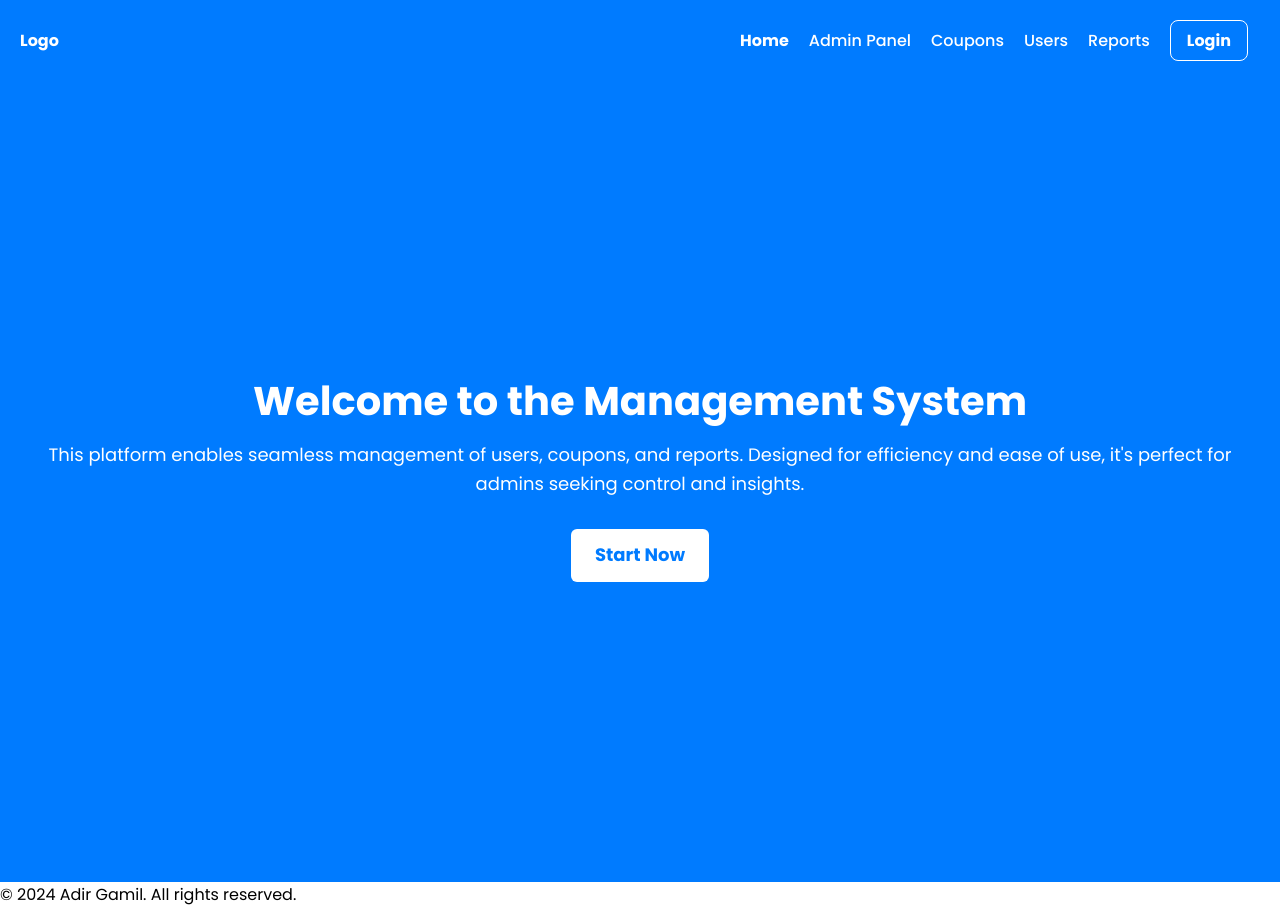
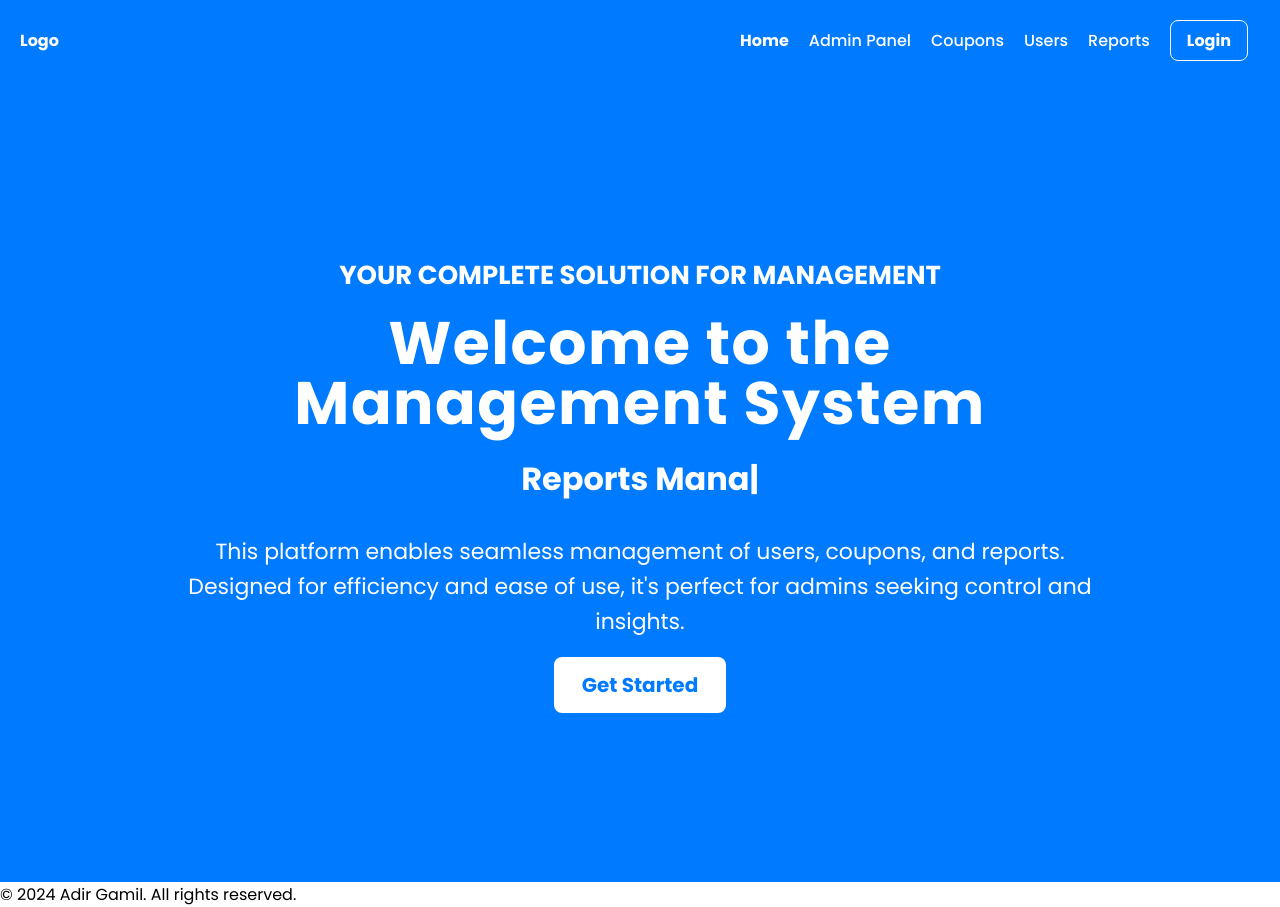
Before and after one commit to AdirGamil/ManagementSystem, a React (Vite) app: page / in a window 1280 px wide. Built offline with nearby package versions, Linux system fonts and the light colour scheme.

Commit message:
Install react-typed & styling responsive home section

```diff
--- a/package.json
+++ b/package.json
@@ -21,6 +21,7 @@
     "react-icons": "^5.3.0",
     "react-router": "^6.26.0",
     "react-router-dom": "^6.26.0",
+    "react-typed": "^2.0.12",
     "sass": "^1.77.8"
   },
   "devDependencies": {
--- a/src/assets/styles/cmps/Navbar.scss
+++ b/src/assets/styles/cmps/Navbar.scss
@@ -62,9 +62,12 @@
       display: flex;
       flex-direction: row;
       color: $clr-white;
-
       position: static;
       gap: rem(20px);
+
+      :hover {
+        font-weight: bold;
+      }
 
       .navbar-login {
         margin-top: 0;
--- a/src/assets/styles/pages/Home.scss
+++ b/src/assets/styles/pages/Home.scss
@@ -1,46 +1,125 @@
-.home{
-
-
+.home {
+    background-color: $clr-primary;
   .section.overview {
       display: flex;
     flex-direction: column;
     align-items: center;
     justify-content: center;
-  padding: rem(90px) rem(20px);
-  background-color: $clr-primary;
+    padding: rem(40px) rem(20px);
     color: $clr-white;
     text-align: center;
     min-height: 100vh;
 
     h1 {
-    font-size: rem(40px);
+      font-size: rem(32px);
       margin-bottom: rem(20px);
+      letter-spacing: rem(1.5px);
+      font-weight: bold;
+    }
+
+    .sub-heading {
+      font-size: rem(18px);
+      margin-bottom: rem(25px);
+      text-transform: uppercase;
+    }
+
+    span {
+      font-size: rem(20px);
       font-weight: bold;
     }
 
     p {
-    font-size: rem(18px);
-    margin-bottom: rem(30px);
+      font-size: rem(16px);
+      margin: rem(30px) 0;
     }
 
     .start-button {
       background-color: $clr-white;
       color: $clr-primary;
-    padding: rem(12px) rem(24px);
+      padding: rem(10px) rem(20px);
       font-size: rem(18px);
       font-weight: bold;
       border-radius: rem(6px);
-    transition: all 0.2s ease-in-out;
 
       &:hover {
         box-shadow: rgb(221, 221, 221) 0px 20px 30px -10px;
-        scale: 1.1;
       }
     }
 
-}
     .section-image {
-  width: 50px;
-  height: 50px;
+      width: rem(50px);
+      height: rem(50px);
     }
   }
+
+  @media (min-width: 768px) {
+    .section.overview {
+      max-width: rem(1000px);
+      margin: 0 auto;
+      padding: rem(60px) rem(30px);
+
+      .overview-content {
+        h1 {
+          font-size: rem(45px);
+        }
+
+        .sub-heading {
+          font-size: rem(22px);
+        }
+
+        span {
+          font-size: rem(26px);
+        }
+
+        p {
+          font-size: rem(20px);
+        }
+
+        .start-button {
+          padding: rem(12px) rem(24px);
+          font-size: rem(20px);
+        }
+      }
+
+      .section-image {
+        width: rem(55px);
+        height: rem(55px);
+      }
+    }
+  }
+
+  @media (min-width: 1024px) {
+    .section.overview {
+      padding: rem(90px) rem(40px);
+
+      .overview-content {
+        h1 {
+          font-size: rem(60px);
+        }
+
+        .sub-heading {
+          font-size: rem(26px);
+        }
+
+        span {
+          font-size: rem(32px);
+        }
+
+        p {
+          font-size: rem(22px);
+        }
+
+        .start-button {
+          padding: rem(14px) rem(28px);
+          font-size: rem(20px);
+          border-radius: rem(8px);
+        }
+      }
+
+      .section-image {
+        width: rem(60px);
+        height: rem(60px);
+      }
+    }
+  }
+}
--- a/src/pages/Home.jsx
+++ b/src/pages/Home.jsx
@@ -1,21 +1,38 @@
 import { Link } from 'react-router-dom'
 import adminImage from '../assets/img/admin-system.png'
-
+import { ReactTyped } from 'react-typed'
 export function Home() {
   return (
     <div className="home">
       {/* Section 1: Overview */}
       <section className="section overview">
+      <div className="overview-content">
+        <h4 className="sub-heading">Your Complete Solution for Management</h4>
         <h1>Welcome to the Management System</h1>
+        <span>
+          <ReactTyped
+            strings={[
+              'User Management',
+              'Coupon Management',
+              'Reports Management',
+            ]}
+            typeSpeed={50}
+            backSpeed={30}
+            loop
+          />
+        </span>
         <p>
           This platform enables seamless management of users, coupons, and
           reports. Designed for efficiency and ease of use, it's perfect for
           admins seeking control and insights.
         </p>
         <Link to="#system-sections" className="start-button">
-          Start Now
+          Get Started
         </Link>
+        </div>
       </section>
+
+
     </div>
   )
 }
```
Also changed, not shown: 1 other file (tests, documents, lock files or other folders). Lines whose indentation alone changed are shown as unchanged.
